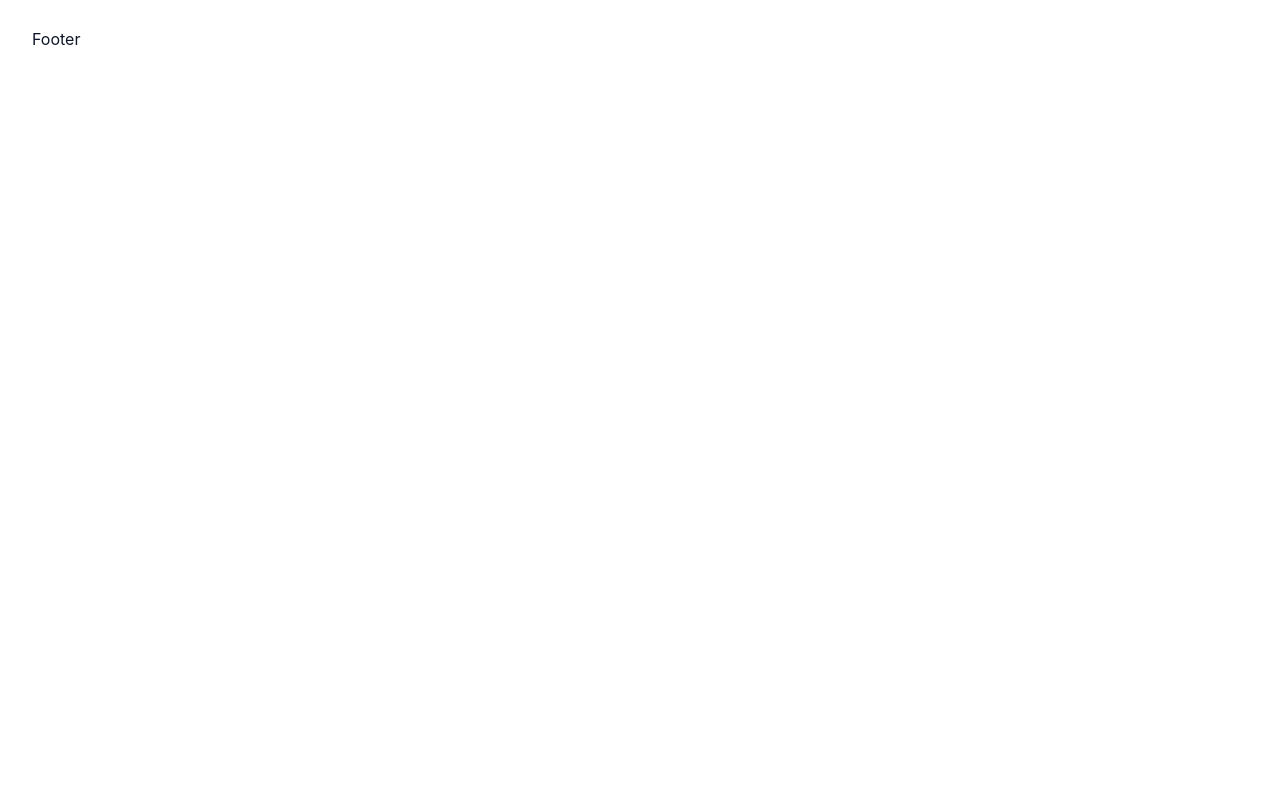
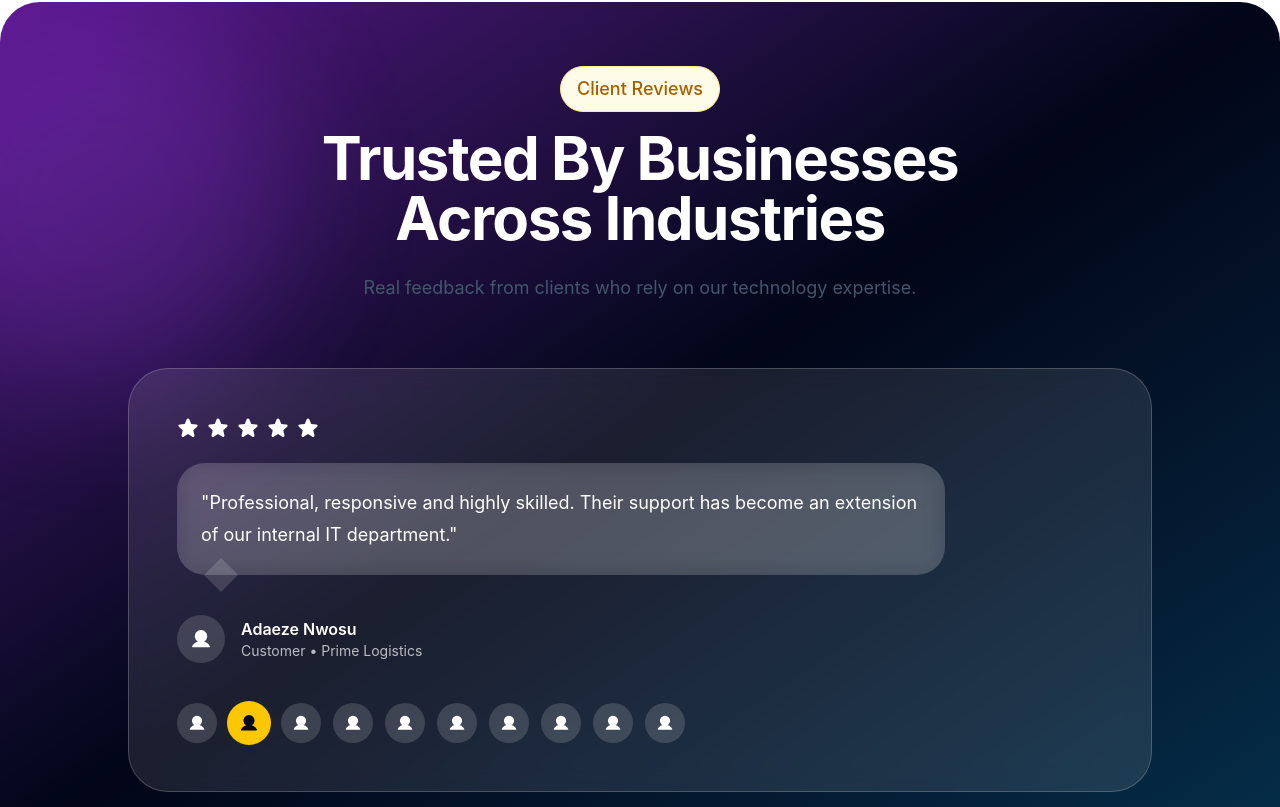
Before and after one commit to jollyp-peo/optical-ict, a Next.js app: page / in a window 1280 px wide. Shown: the part 6893-7700 px from the top of the page. Before the commit the page ends 6992 px from the top, so only its background shows below. Built offline with nearby package versions, Linux system fonts and the light colour scheme; no server answers.

Commit message:
Testimonial section

```diff
--- a/src/data/home.js
+++ b/src/data/home.js
@@ -372,3 +372,86 @@ export const featuredProjects = [
     ctaLabel: "View Project",
   },
 ];
+
+export const testimonials = [
+  {
+    id: 1,
+    name: "Chukwuemeka Okonkwo",
+    role: "Customer",
+    company: "TechBridge Ltd",
+    quote:
+      "The team transformed our outdated website into a modern platform that significantly improved our lead generation.",
+  },
+  {
+    id: 2,
+    name: "Adaeze Nwosu",
+    role: "Customer",
+    company: "Prime Logistics",
+    quote:
+      "Professional, responsive and highly skilled. Their support has become an extension of our internal IT department.",
+  },
+  {
+    id: 3,
+    name: "Olumide Adeyemi",
+    role: "Client",
+    company: "Future Commerce",
+    quote:
+      "From planning to delivery, the entire process was transparent and efficient.",
+  },
+  {
+    id: 4,
+    name: "Grace Okafor",
+    role: "Customer",
+    company: "GT Ventures",
+    quote:
+      "Their repair service saved us from significant downtime. Fast turnaround and excellent communication.",
+  },
+  {
+    id: 5,
+    name: "Babatunde Ogunlesi",
+    role: "Client",
+    company: "Lagos Digital Solutions",
+    quote:
+      "They delivered our e-commerce platform ahead of schedule. The attention to detail and user experience was outstanding.",
+  },
+  {
+    id: 6,
+    name: "Ngozi Eze",
+    role: "Customer",
+    company: "Abuja Tech Hub",
+    quote:
+      "My laptop was fixed within 24 hours. The technicians were knowledgeable and the pricing was very fair.",
+  },
+  {
+    id: 7,
+    name: "Emmanuel Obi",
+    role: "Client",
+    company: "Port Harcourt Innovations",
+    quote:
+      "We hired them for a complete network overhaul. The project was executed flawlessly with minimal disruption to our operations.",
+  },
+  {
+    id: 8,
+    name: "Fatima Bello",
+    role: "Customer",
+    company: "Kano Business Centre",
+    quote:
+      "Excellent repair service! They diagnosed and fixed my server issues when two other companies couldn't figure it out.",
+  },
+  {
+    id: 9,
+    name: "Chinedu Nwachukwu",
+    role: "Client",
+    company: "Enugu Software Systems",
+    quote:
+      "The mobile app they built for us has received fantastic feedback from our users. Highly recommend their development team.",
+  },
+  {
+    id: 10,
+    name: "Amina Yusuf",
+    role: "Customer",
+    company: "Ibadan Creative Agency",
+    quote:
+      "Quick and reliable repair service. They recovered all my data from a crashed hard drive. I am truly grateful.",
+  },
+];
--- /dev/null
+++ b/src/features/home/components/TestimonialCarousel.jsx
@@ -0,0 +1,227 @@
+"use client";
+
+import { useEffect, useState } from "react";
+
+import {
+  Star,
+  User,
+} from "@phosphor-icons/react";
+
+export default function TestimonialCarousel({
+  testimonials,
+}) {
+  const [activeIndex, setActiveIndex] =
+    useState(0);
+
+  useEffect(() => {
+    const interval = setInterval(() => {
+      setActiveIndex((prev) =>
+        prev === testimonials.length - 1
+          ? 0
+          : prev + 1
+      );
+    }, 5000);
+
+    return () =>
+      clearInterval(interval);
+  }, [testimonials.length]);
+
+  const active =
+    testimonials[activeIndex];
+
+  return (
+    <div className="mx-auto max-w-5xl">
+      <div
+        className="
+          rounded-[40px]
+
+          border
+          border-white/20
+
+          bg-white/10
+
+          p-8
+
+          backdrop-blur-md
+
+          lg:p-12
+        "
+      >
+        {/* Stars */}
+
+        <div
+          className="
+            mb-6
+
+            flex
+            gap-2
+          "
+        >
+          {[...Array(5)].map(
+            (_, index) => (
+              <Star
+                key={index}
+                size={22}
+                weight="fill"
+                className="
+                  text-white
+                "
+              />
+            )
+          )}
+        </div>
+
+        {/* WhatsApp Bubble */}
+
+        <div
+          className="
+            relative
+
+            max-w-3xl
+
+            rounded-[28px]
+
+            bg-white/15
+
+            p-6
+
+            text-lg
+            leading-8
+
+            text-white
+
+            backdrop-blur-md
+          "
+        >
+          "{active.quote}"
+
+          <div
+            className="
+              absolute
+
+              -bottom-3
+              left-8
+
+              h-6
+              w-6
+
+              rotate-45
+
+              bg-white/15
+            "
+          />
+        </div>
+
+        {/* User */}
+
+        <div
+          className="
+            mt-10
+
+            flex
+            items-center
+            gap-4
+          "
+        >
+          <div
+            className="
+              flex
+
+              h-12
+              w-12
+
+              items-center
+              justify-center
+
+              rounded-full
+
+              bg-white/15
+
+              text-white
+            "
+          >
+            <User
+              size={22}
+              weight="fill"
+            />
+          </div>
+
+          <div>
+            <h3
+              className="
+                font-semibold
+                text-white
+              "
+            >
+              {active.name}
+            </h3>
+
+            <p
+              className="
+                text-sm
+                text-white/70
+              "
+            >
+              {active.role}
+              {" • "}
+              {active.company}
+            </p>
+          </div>
+        </div>
+
+        {/* Avatar Strip */}
+
+        <div
+          className="
+            mt-10
+
+            flex
+            gap-3
+          "
+        >
+          {testimonials.map(
+            (item, index) => (
+              <button
+                key={item.id}
+                onClick={() =>
+                  setActiveIndex(index)
+                }
+                className={`
+                  flex
+
+                  h-10
+                  w-10
+
+                  items-center
+                  justify-center
+
+                  rounded-full
+
+                  transition-all
+
+                  ${
+                    activeIndex === index
+                      ? `
+                        bg-yellow-400
+                        text-slate-950
+                        scale-110
+                      `
+                      : `
+                        bg-white/15
+                        text-white
+                      `
+                  }
+                `}
+              >
+                <User
+                  size={18}
+                  weight="fill"
+                />
+              </button>
+            )
+          )}
+        </div>
+      </div>
+    </div>
+  );
+}
--- a/src/features/home/sections/TestimonialsSection.jsx
+++ b/src/features/home/sections/TestimonialsSection.jsx
@@ -1,7 +1,73 @@
+import Section from "@/components/layout/Section";
+import SectionHeader from "@/components/ui/SectionHeader";
+
+import { testimonials } from "@/data/home";
+
+import TestimonialCarousel from "../components/TestimonialCarousel";
+
 export default function TestimonialsSection() {
   return (
-    <section>
-      Testimonials Section
-    </section>
+    <Section
+      containerClassName="
+        relative
+        overflow-hidden
+
+        rounded-[40px]
+
+        bg-gradient-to-br
+        from-purple-900
+        via-slate-950
+        to-sky-950
+
+        p-8
+        lg:p-16
+      "
+    >
+      <div
+        className="
+          absolute
+          -left-24
+          top-0
+
+          h-96
+          w-96
+
+          rounded-full
+
+          bg-purple-500/20
+
+          blur-3xl
+        "
+      />
+
+      <div
+        className="
+          relative
+          z-10
+        "
+      >
+        <SectionHeader
+          centered
+          eyebrow="Client Reviews"
+          title="Trusted By Businesses Across Industries"
+          description="Real feedback from clients who rely on our technology expertise."
+          titleClassName="text-white"
+          descriptionClassName="text-slate-300"
+          eyebrowClassName="
+            border-purple-400/20
+            bg-purple-500/10
+            text-purple-200
+          "
+        />
+
+        <div className="mt-16">
+          <TestimonialCarousel
+            testimonials={
+              testimonials
+            }
+          />
+        </div>
+      </div>
+    </Section>
   );
 }
```
